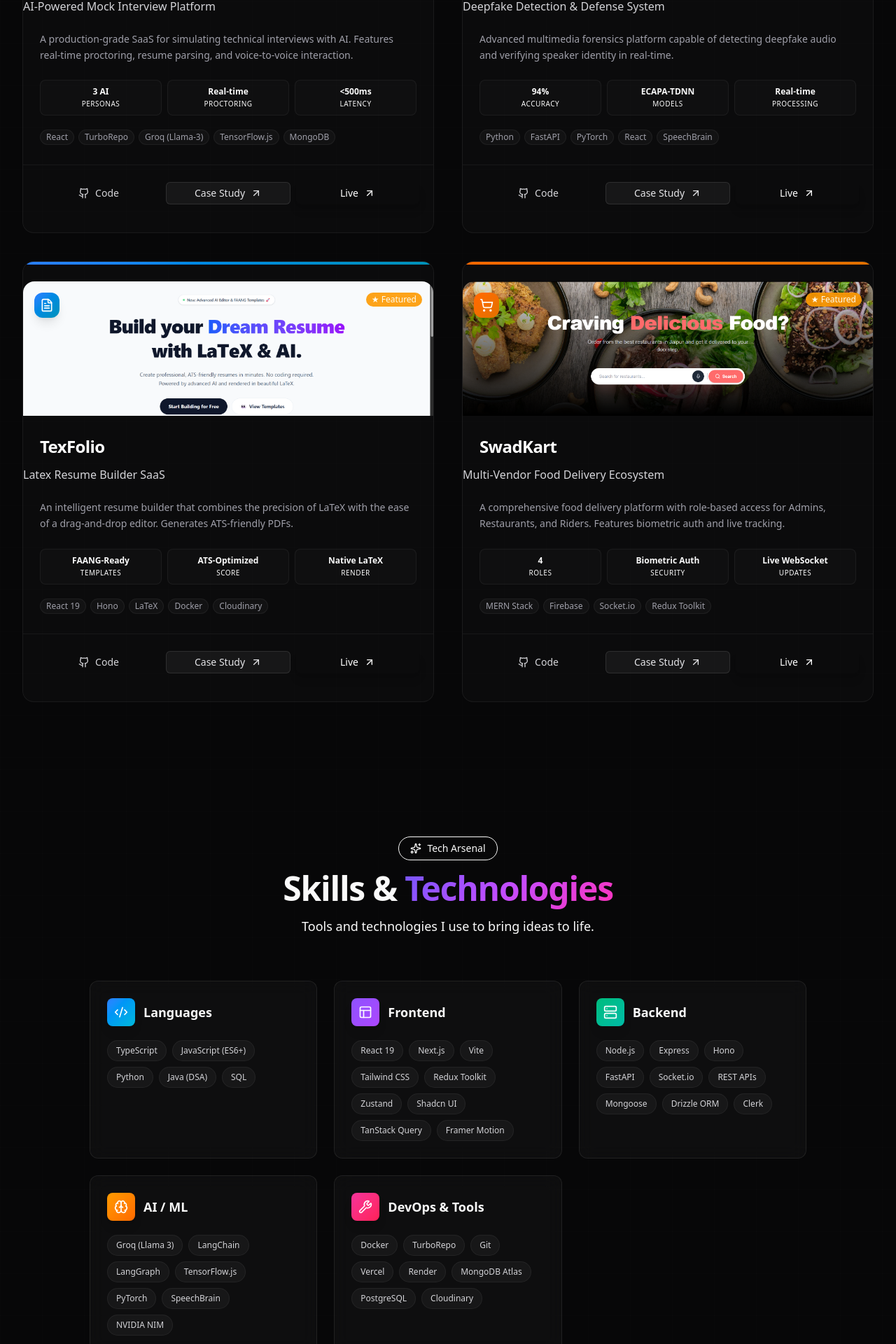
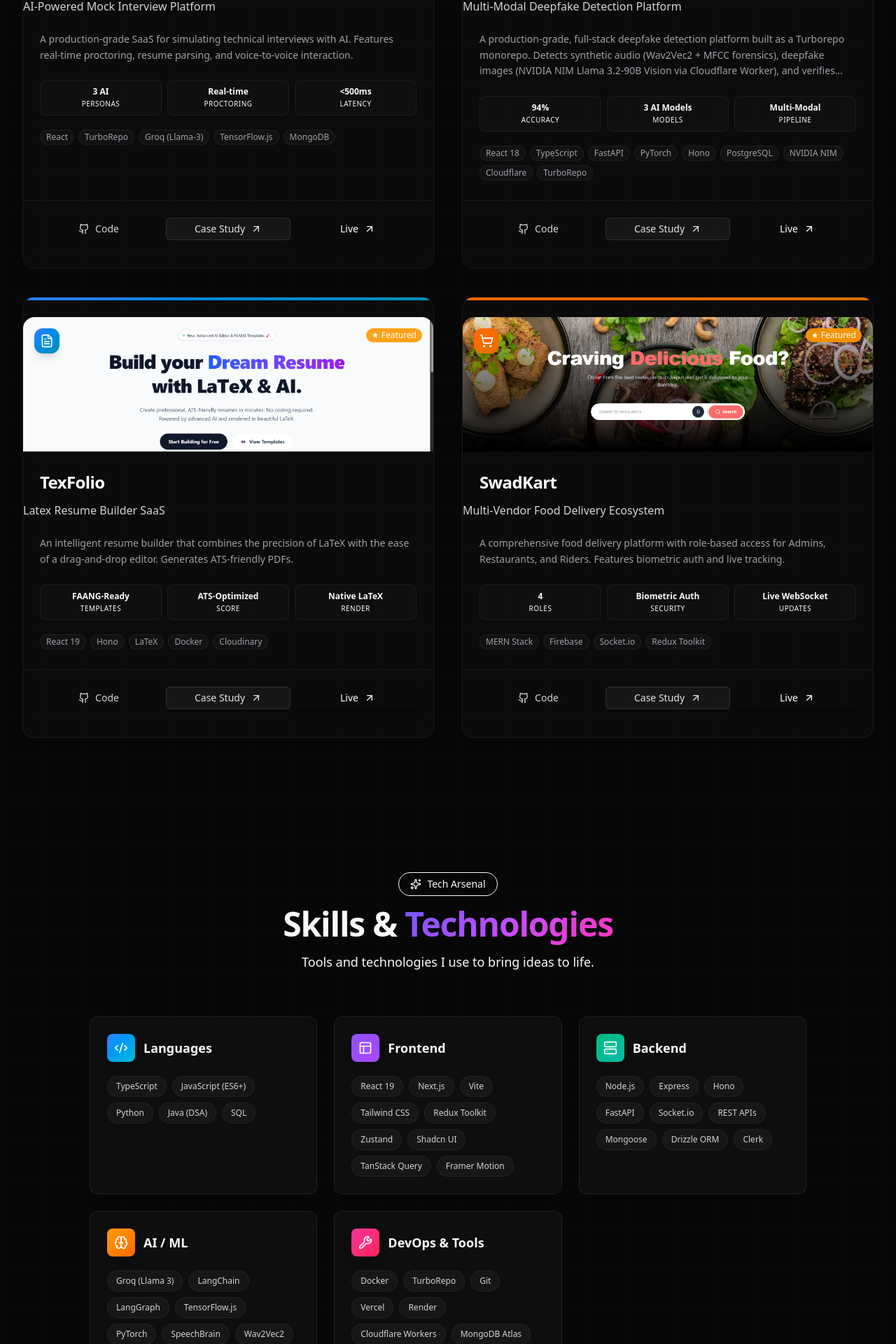
Before and after one commit to theunstopabble/gautam_portfolio, a Next.js app: page / in a window 1280 px wide. Shown: the part 3200-5120 px from the top of the page at 70% size. Built offline with nearby package versions, Linux system fonts and the light colour scheme.

Commit message:
projects section update

```diff
--- a/src/components/home/Skills.tsx
+++ b/src/components/home/Skills.tsx
@@ -54,6 +54,7 @@ const skillCategories = [
       "TensorFlow.js",
       "PyTorch",
       "SpeechBrain",
+      "Wav2Vec2",
       "NVIDIA NIM",
     ],
   },
@@ -67,6 +68,7 @@ const skillCategories = [
       "Git",
       "Vercel",
       "Render",
+      "Cloudflare Workers",
       "MongoDB Atlas",
       "PostgreSQL",
       "Cloudinary",
--- a/src/data/projects.ts
+++ b/src/data/projects.ts
@@ -17,8 +17,8 @@ export const projects: Project[] = [
     color: "from-purple-500 to-indigo-600",
     stats: {
       personas: "3 AI",
-proctoring: "Real-time",
-latency: "<500ms",
+      proctoring: "Real-time",
+      latency: "<500ms",
     },
     deepDive: {
       problem:
@@ -41,11 +41,21 @@ latency: "<500ms",
   {
     id: "satark-ai",
     title: "Satark-AI",
-    tagline: "Deepfake Detection & Defense System",
+    tagline: "Multi-Modal Deepfake Detection Platform",
     description:
-      "Advanced multimedia forensics platform capable of detecting deepfake audio and verifying speaker identity in real-time.",
+      "A production-grade, full-stack deepfake detection platform built as a Turborepo monorepo. Detects synthetic audio (Wav2Vec2 + MFCC forensics), deepfake images (NVIDIA NIM Llama 3.2-90B Vision via Cloudflare Worker), and verifies speaker identity in real-time via voice biometrics (ECAPA-TDNN). Ships as a PWA with multilingual support and PDF report exports.",
     icon: Share2,
-    tags: ["Python", "FastAPI", "PyTorch", "React", "SpeechBrain"],
+    tags: [
+      "React 18",
+      "TypeScript",
+      "FastAPI",
+      "PyTorch",
+      "Hono",
+      "PostgreSQL",
+      "NVIDIA NIM",
+      "Cloudflare",
+      "TurboRepo",
+    ],
     github: "https://github.com/theunstopabble/Satark-AI",
     demo: "https://satark-deepfake.vercel.app/",
     image: "/projects/Satark-AI.png",
@@ -53,23 +63,42 @@ latency: "<500ms",
     color: "from-red-500 to-rose-600",
     stats: {
       accuracy: "94%",
-      models: "ECAPA-TDNN",
-      processing: "Real-time",
+      models: "3 AI Models",
+      pipeline: "Multi-Modal",
     },
     deepDive: {
       problem:
-        "The rise of generative AI has made it easy to clone voices and spread misinformation. Existing detection tools are often offline or require expensive hardware.",
+        "Generative AI has made it trivially easy to clone voices, fabricate images, and spread synthetic media. Existing detection tools are siloed — they handle either audio or images, never both — and often require expensive infrastructure or remain offline.",
       solution:
-        "Developed a hybrid system with a lightweight React frontend and a powerful Python (FastAPI) backend. Utilized SpeechBrain and PyTorch for spectral analysis and deep learning models to detect synthetic audio signatures.",
+        "Architected a scalable Turborepo monorepo with three independent microservices: a React 18 PWA frontend, a Hono (Node.js) API gateway backed by PostgreSQL via Drizzle ORM with Clerk JWT auth, and a Python 3.11 FastAPI AI engine for audio deepfake detection and speaker biometrics. Image deepfake detection runs on a fully serverless Cloudflare Worker proxy that forwards requests to NVIDIA NIM (Llama 3.2-90B Vision), completely independent of the Python engine. A GitHub Actions cron job pings both Render services every 14 minutes to prevent free-tier cold starts.",
       challenges: [
-        "Optimizing heavy PyTorch models to run efficiently on standard cloud instances.",
-        "Handling real-time audio streams via WebSockets for live monitoring.",
-        "Reducing false positives in noisy environments.",
+        "Designing a serverless image detection pipeline via Cloudflare Workers with strict CORS whitelisting, 5MB double-layer size enforcement, and 30s AbortController timeout against NVIDIA NIM — all without touching the Python engine.",
+        "Implementing lazy model loading and thread executor offloading in FastAPI to prevent OOM crashes and keep the async event loop non-blocking on free-tier Render instances.",
+        "Building per-user scoped speaker isolation — users can only verify against their own enrolled voice prints — with 192-dim ECAPA-TDNN embeddings stored in PostgreSQL and cosine similarity computed server-side.",
       ],
       techStack: [
-        { name: "Frontend", tools: "React, Vite, Framer Motion" },
-        { name: "AI Engine", tools: "Python, FastAPI, PyTorch, Librosa" },
-        { name: "Models", tools: "SpeechBrain, ECAPA-TDNN, Wav2Vec" },
+        {
+          name: "Frontend",
+          tools:
+            "React 18, Vite, TypeScript, Tailwind CSS, Framer Motion, Recharts, Wavesurfer.js, PWA (Workbox)",
+        },
+        {
+          name: "API Gateway",
+          tools: "Hono (Node.js), PostgreSQL, Drizzle ORM, Clerk JWT Auth",
+        },
+        {
+          name: "AI Engine",
+          tools:
+            "Python 3.11, FastAPI, PyTorch, Librosa, Wav2Vec2, SpeechBrain",
+        },
+        {
+          name: "Vision Pipeline",
+          tools: "NVIDIA NIM (Llama 3.2-90B Vision), Cloudflare Workers",
+        },
+        {
+          name: "Infrastructure",
+          tools: "Turborepo, Docker Compose, Vercel, Render, GitHub Actions",
+        },
       ],
     },
   },
```
